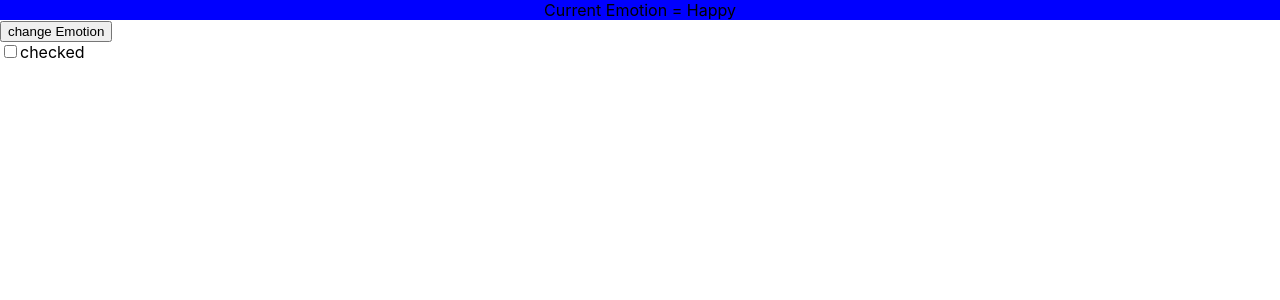
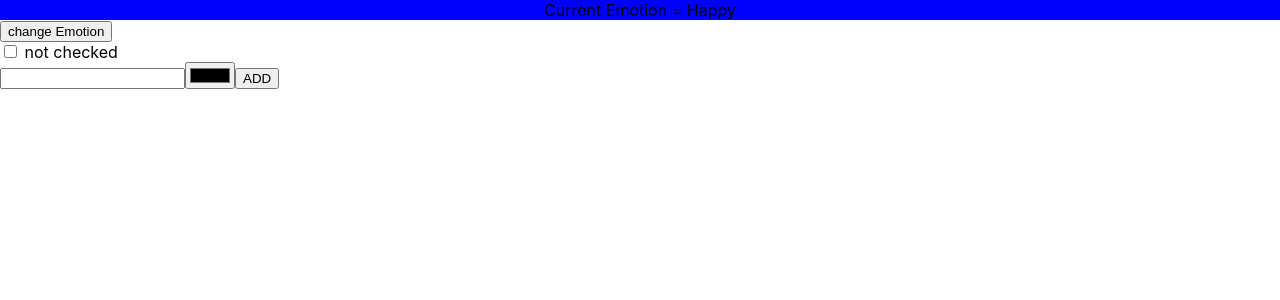
Before and after one commit to kamran-hassan/learning-react, a React (Create React App) app in the folder react-app/: page / in a window 1280 px wide. Shown: the top 300 px of the page. Built offline with nearby package versions, Linux system fonts and the light colour scheme.

Commit message:
form with useRef

```diff
--- a/react-app/src/App.js
+++ b/react-app/src/App.js
@@ -1,5 +1,6 @@
 import './App.css';
 import { useState, useEffect } from "react";
+import Form from './Form'
 
 function App( {library}) {    // this is called destructing
   const [emotion, setEmotion] = useState("Happy");
@@ -8,7 +9,7 @@ function App( {library}) {    // this is called destructing
     else setEmotion('Happy');
   }
 
-  const [checked, setChecked] = useState("False");
+  const [checked, setChecked] = useState(false);
   //console.log(`Initial Check box is ${checked}`);
   useEffect(() => {
     console.log(`new emotion is ${emotion}`);
@@ -26,8 +27,13 @@ function App( {library}) {    // this is called destructing
       <input type ="checkbox"
       value={checked}
       onChange={() =>  setChecked((checked) => !checked)} />
-      <label>checked</label>
+      <label> {checked ? "checked" : "not checked"}</label>
     </div>
+
+    <div>
+      <Form />
+    </div>
+
     </div>
   );
 }
--- /dev/null
+++ b/react-app/src/Form.js
@@ -0,0 +1,28 @@
+// form manage ment using useRef  Note useState can also be use for handeling froms
+
+import "./App.css"
+import { useRef } from "react";
+function Form() {
+
+    const colorname = useRef();
+    const colorhex = useRef();
+
+
+
+    const submit = e => {
+        e.preventDefault();
+        const col = colorname.current.value;
+        const colhex = colorhex.current.value;
+        alert(col+` `+colhex);
+    }
+
+    return (
+            <form onSubmit={submit}>
+                <input ref = {colorname} type = "text" />
+                <input ref = {colorhex} type= "color" />
+                <button>ADD</button>
+            </form>
+    );
+};
+
+export default Form;
```
